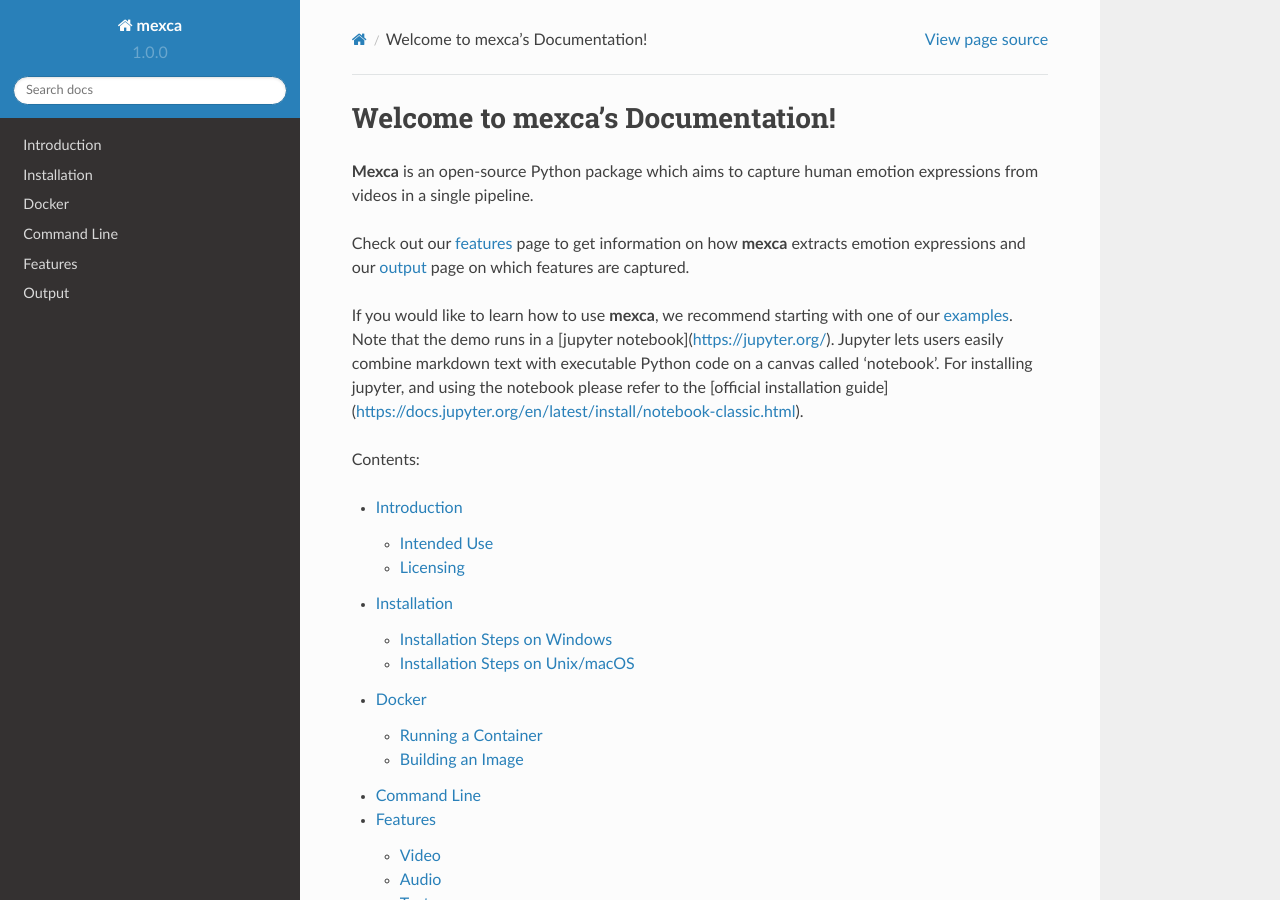
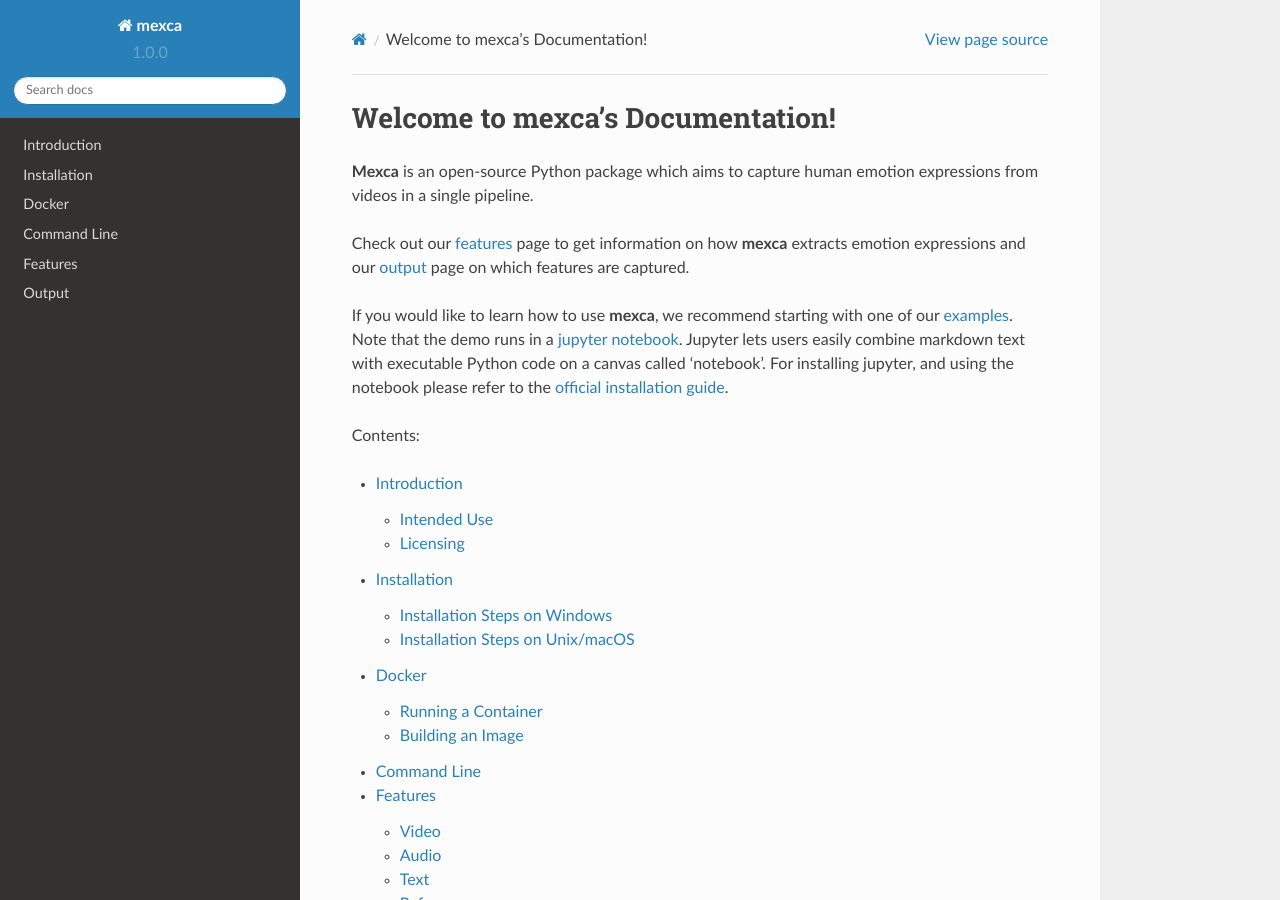
Before and after one commit to mexca/mexca, a Sphinx documentation site: the page built from docs/index.rst, in a window 1280 px wide and 900 px high. Built offline with Sphinx 7.4.7 and the Read the Docs theme 2.0.0, drawn with Linux system fonts in a browser that asks for light colours.

Commit message:
hyperlinks fixed

```diff
--- a/docs/index.rst
+++ b/docs/index.rst
@@ -11,7 +11,7 @@
 Check out our `features <https://mexca.readthedocs.io/en/latest/features.html>`_ page to get information on how **mexca** extracts emotion expressions and our `output <https://mexca.readthedocs.io/en/latest/output.html>`_ page on which features are captured.
 
 If you would like to learn how to use **mexca**, we recommend starting with one of our `examples <https://github.com/mexca/mexca/tree/main/examples>`_.
-Note that the demo runs in a [jupyter notebook](https://jupyter.org/). Jupyter lets users easily combine markdown text with executable Python code on a canvas called 'notebook'. For installing jupyter, and using the notebook please refer to the [official installation guide](https://docs.jupyter.org/en/latest/install/notebook-classic.html).
+Note that the demo runs in a `jupyter notebook <https://jupyter.org/>`_. Jupyter lets users easily combine markdown text with executable Python code on a canvas called 'notebook'. For installing jupyter, and using the notebook please refer to the `official installation guide <https://docs.jupyter.org/en/latest/install/notebook-classic.html>`_.
 
 Contents:
 
--- a/docs/installation.rst
+++ b/docs/installation.rst
@@ -84,7 +84,7 @@
 
 Error n. 1:
 
-- OSError cannot load libsndfile.dylib (Github issue [#311](https://github.com/bastibe/python-soundfile/pull/311)):
+- OSError cannot load libsndfile.dylib (Github issue `#311 <https://github.com/bastibe/python-soundfile/pull/311>`_):
 
 .. code-block:: console
 
@@ -98,7 +98,7 @@
 
 Error n. 2:
 
-- OSError cannot load libllvmlite.dylib (Github issue [#650](https://github.com/numba/llvmlite/issues/650)):
+- OSError cannot load libllvmlite.dylib (Github issue `#650 <https://github.com/numba/llvmlite/issues/650>`_):
 
 .. code-block:: console
 
```
